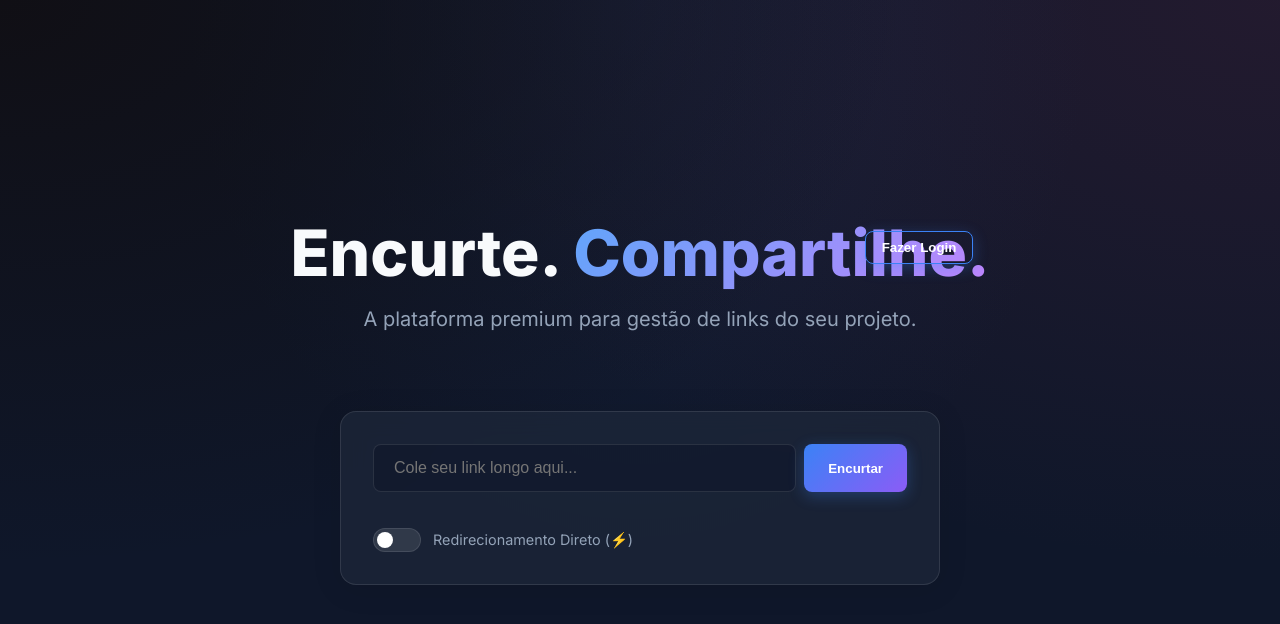
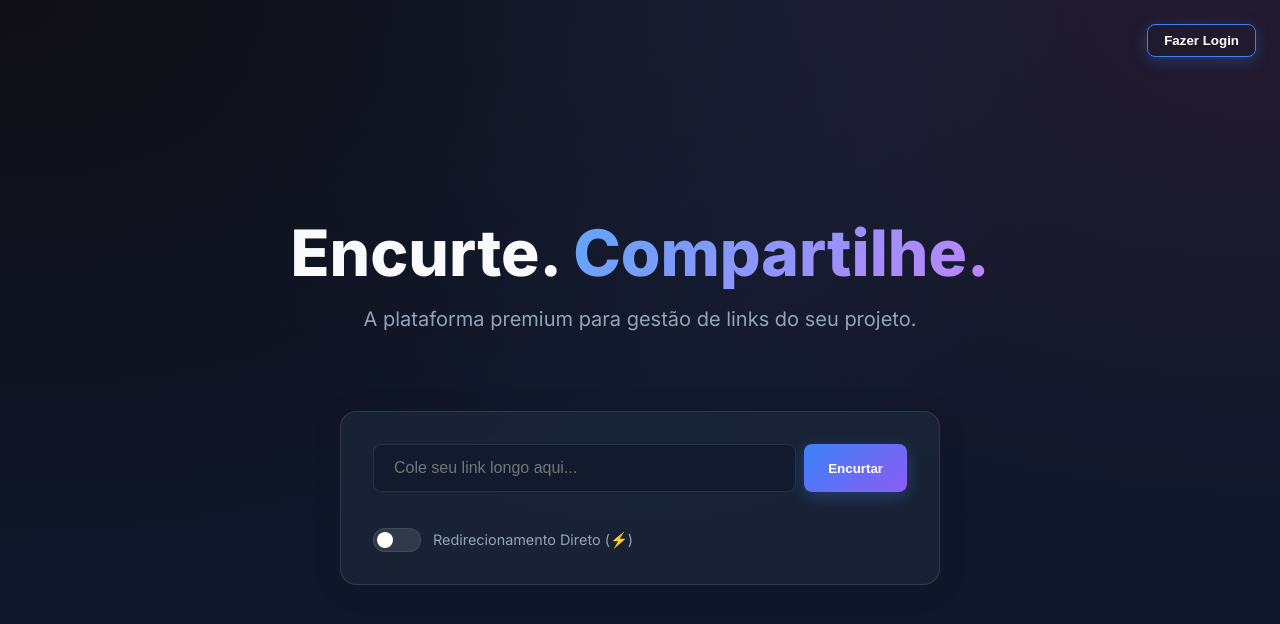
Before and after one commit to NogueiraSDS/NutURL_Code, a Next.js app: page / in a window 1280 px wide. Shown: the top 624 px of the page. Built offline with nearby package versions, Linux system fonts and the light colour scheme; no server answers.

Commit message:
style(page): fix login button overlapping hero title by positioning absolutely relative to container

```diff
--- a/src/app/page.tsx
+++ b/src/app/page.tsx
@@ -49,15 +49,16 @@ export default function Home() {
   };
 
   return (
-    <div className={styles.container}>
+    <div className={styles.container} style={{ position: 'relative', width: '100%' }}>
+      <div style={{ position: 'absolute', top: '1.5rem', right: '1.5rem', zIndex: 10 }}>
+        {user ? (
+          <button onClick={() => router.push('/dashboard')} className="btn" style={{ padding: '8px 16px', background: 'transparent', border: '1px solid var(--primary)' }}>Meu Dashboard</button>
+        ) : (
+          <button onClick={() => router.push('/login')} className="btn" style={{ padding: '8px 16px', background: 'transparent', border: '1px solid var(--primary)' }}>Fazer Login</button>
+        )}
+      </div>
+
       <div className={`${styles.hero} animate-fade-in`}>
-        <div style={{ position: 'absolute', top: '1rem', right: '1rem' }}>
-          {user ? (
-            <button onClick={() => router.push('/dashboard')} className="btn" style={{ padding: '8px 16px', background: 'transparent', border: '1px solid var(--primary)' }}>Meu Dashboard</button>
-          ) : (
-            <button onClick={() => router.push('/login')} className="btn" style={{ padding: '8px 16px', background: 'transparent', border: '1px solid var(--primary)' }}>Fazer Login</button>
-          )}
-        </div>
         <h1 className={styles.title}>
           Encurte. <span className="text-gradient">Compartilhe.</span>
         </h1>
```
